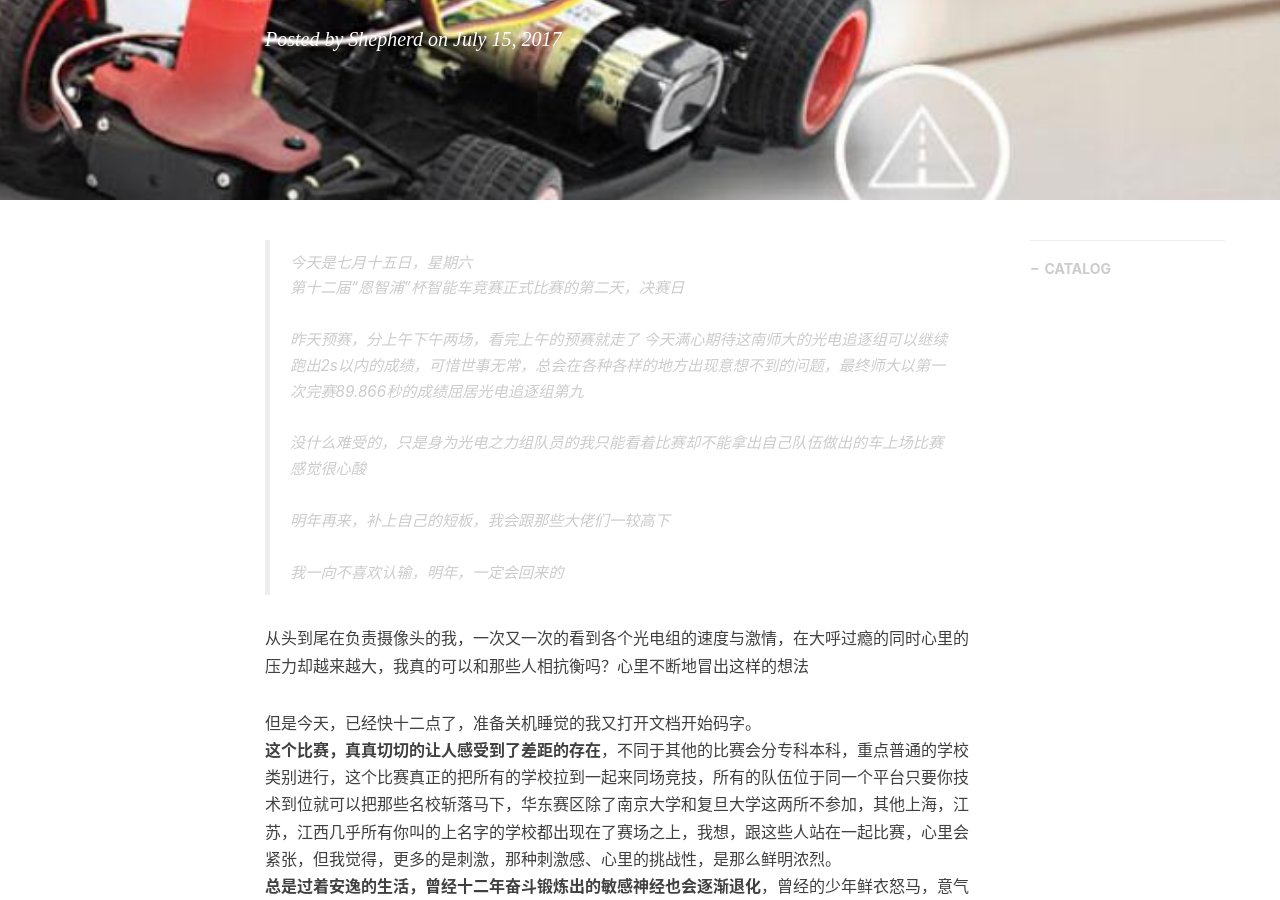
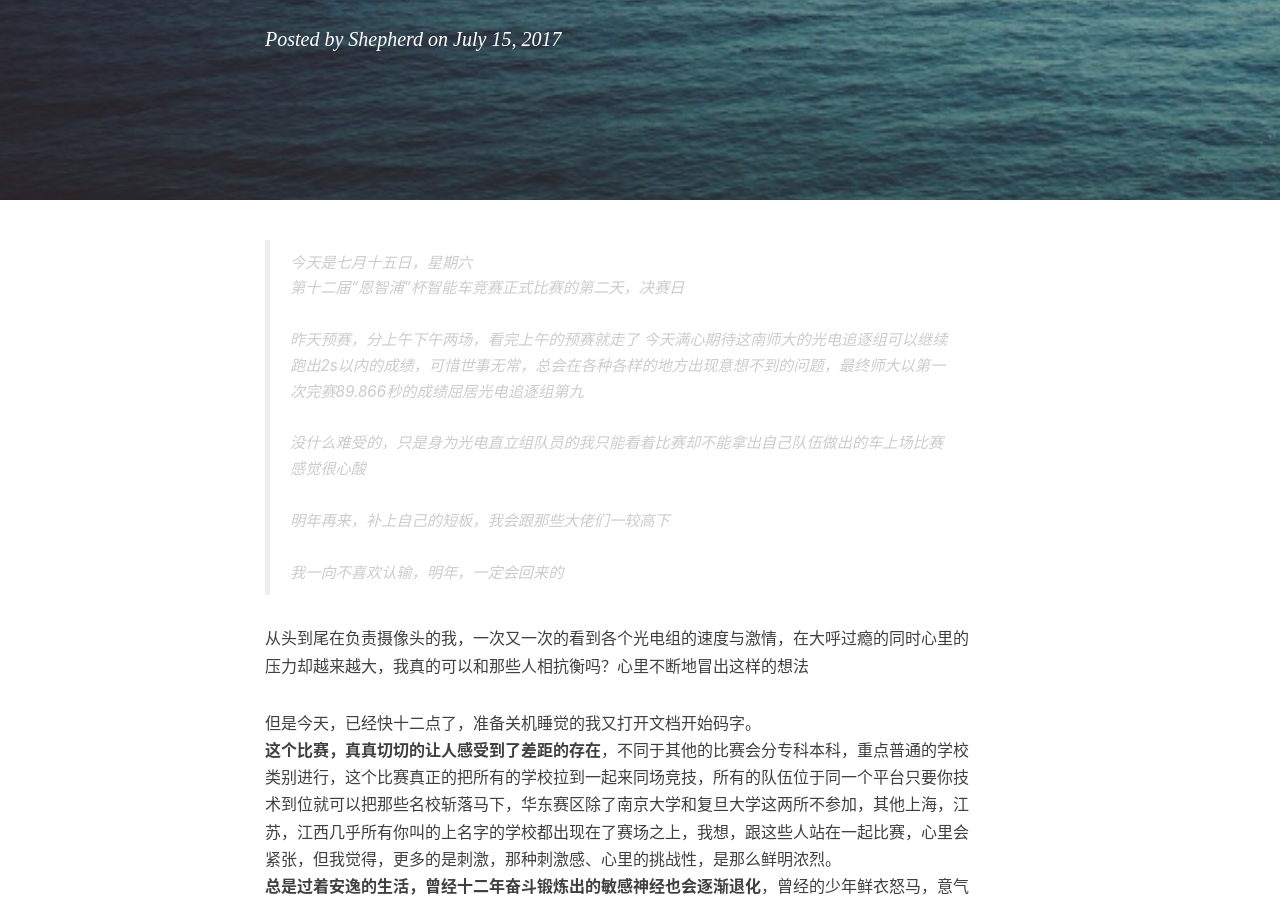
Before and after one commit to distan/distan.github.io, a Jekyll site: the page built from _posts/2017-07-15-learn-something-NXP.markdown, in a window 1280 px wide and 900 px high, scrolled down 323 px. Built offline with Jekyll 4.4.1, drawn with Linux system fonts in a browser that asks for light colours; nearby versions of some CDN libraries; comment, search, counter and statistics services are not loaded.

Commit message:
distan.github.io

```diff
--- a/_posts/2017-07-15-learn-something-NXP.markdown
+++ b/_posts/2017-07-15-learn-something-NXP.markdown
@@ -18,7 +17,7 @@ tags:
 > 今天满心期待这南师大的光电追逐组可以继续跑出2s以内的成绩，可惜世事无常，总会在各种各样的地方出现意想不到的问题，最终师大以第一次完赛89.866秒的成绩屈居光电追逐组第九
 > <br/>
 > <br/>
-> 没什么难受的，只是身为光电之力组队员的我只能看着比赛却不能拿出自己队伍做出的车上场比赛感觉很心酸
+> 没什么难受的，只是身为光电直立组队员的我只能看着比赛却不能拿出自己队伍做出的车上场比赛感觉很心酸
 > <br/>
 > <br/>
 > 明年再来，补上自己的短板，我会跟那些大佬们一较高下
```
Also changed, not shown: other parts of _posts/2017-07-15-learn-something-NXP.markdown (+0 -1 lines), img/post-bg-freescale.jpg.
